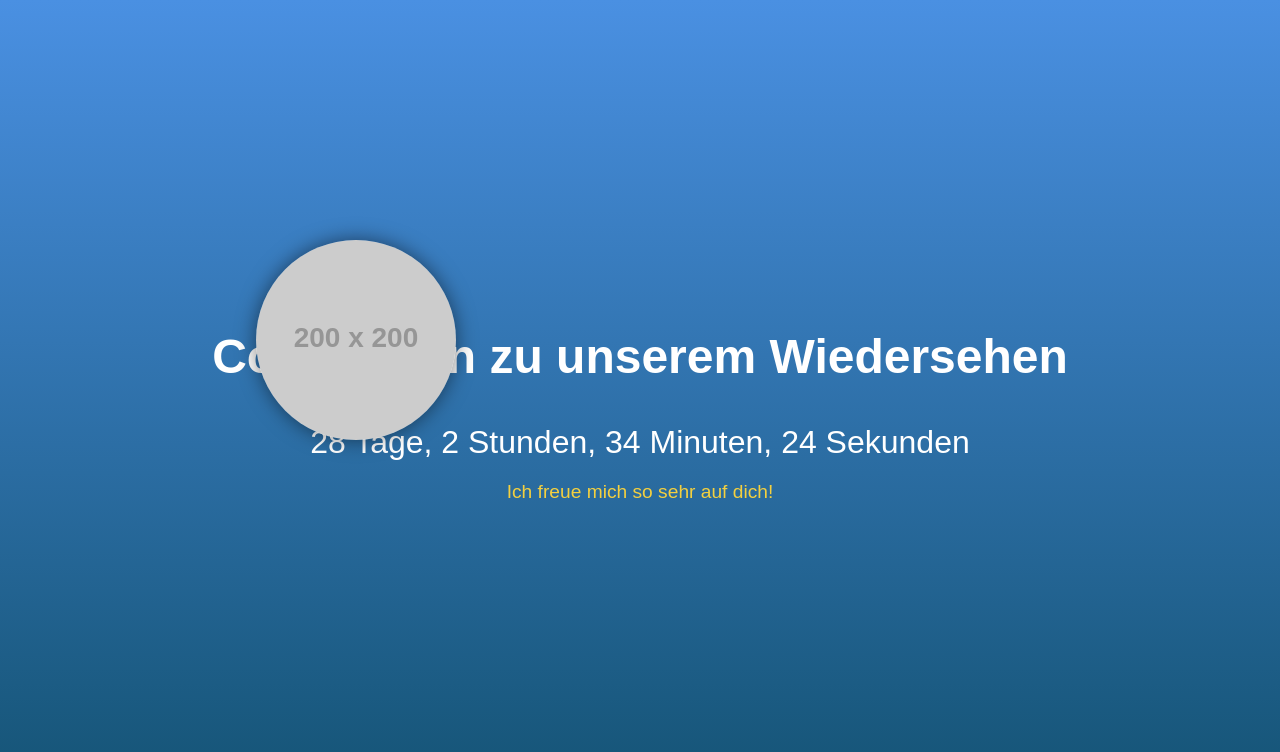
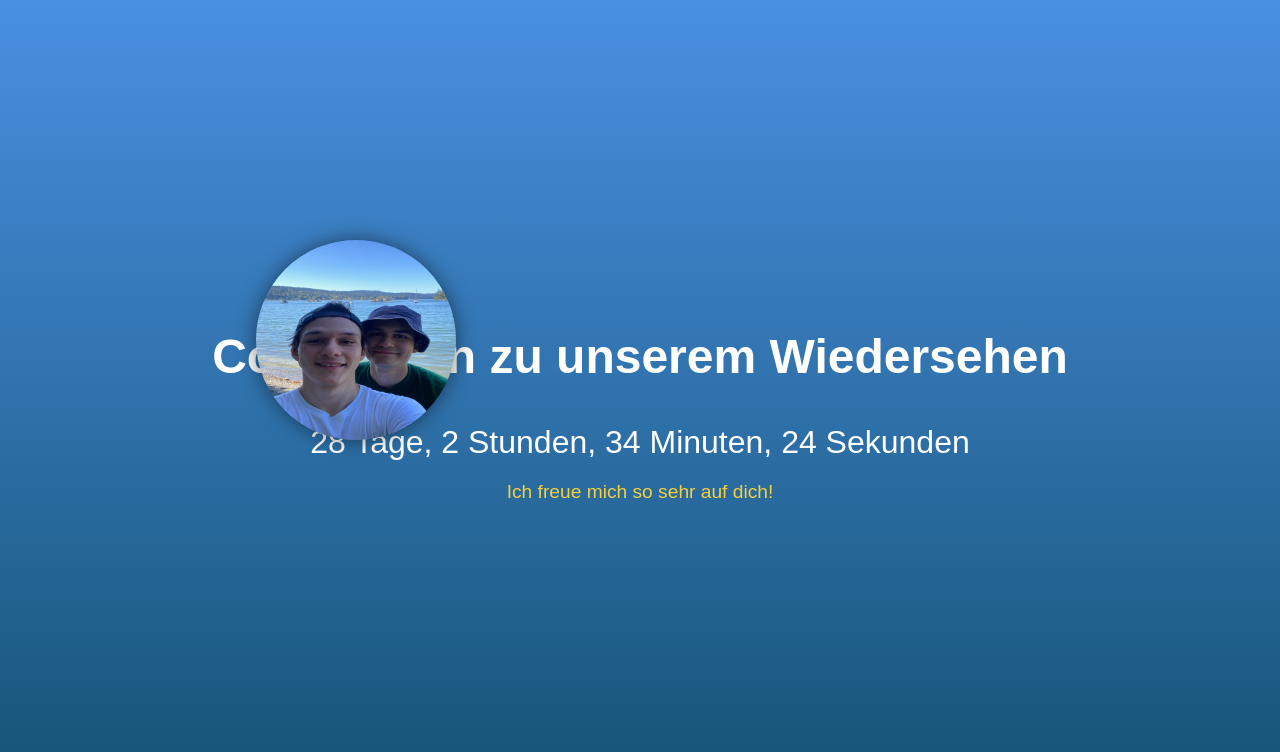
Before and after one commit to 1matti/Kevin, a plain HTML site: page index.html in a window 1280 px wide. Drawn offline with Linux system fonts and the light colour scheme; placeholder pictures from the web are drawn by us.

Commit message:
Update index.html

```diff
--- a/index.html
+++ b/index.html
@@ -52,7 +52,7 @@
     <div id="message"></div>
 
     <!-- Foto-Layer -->
-    <img id="photo1" class="photo-layer" src="https://via.placeholder.com/200" alt="Foto von meinem Freund" style="top: 30%; left: 20%;">
+    <img id="photo1" class="photo-layer" src="https://github.com/1matti/Kevin/blob/main/KEVIN.jpeg?raw=true" alt="Foto von meinem Freund" style="top: 30%; left: 20%;">
 
 
     <script>
```
